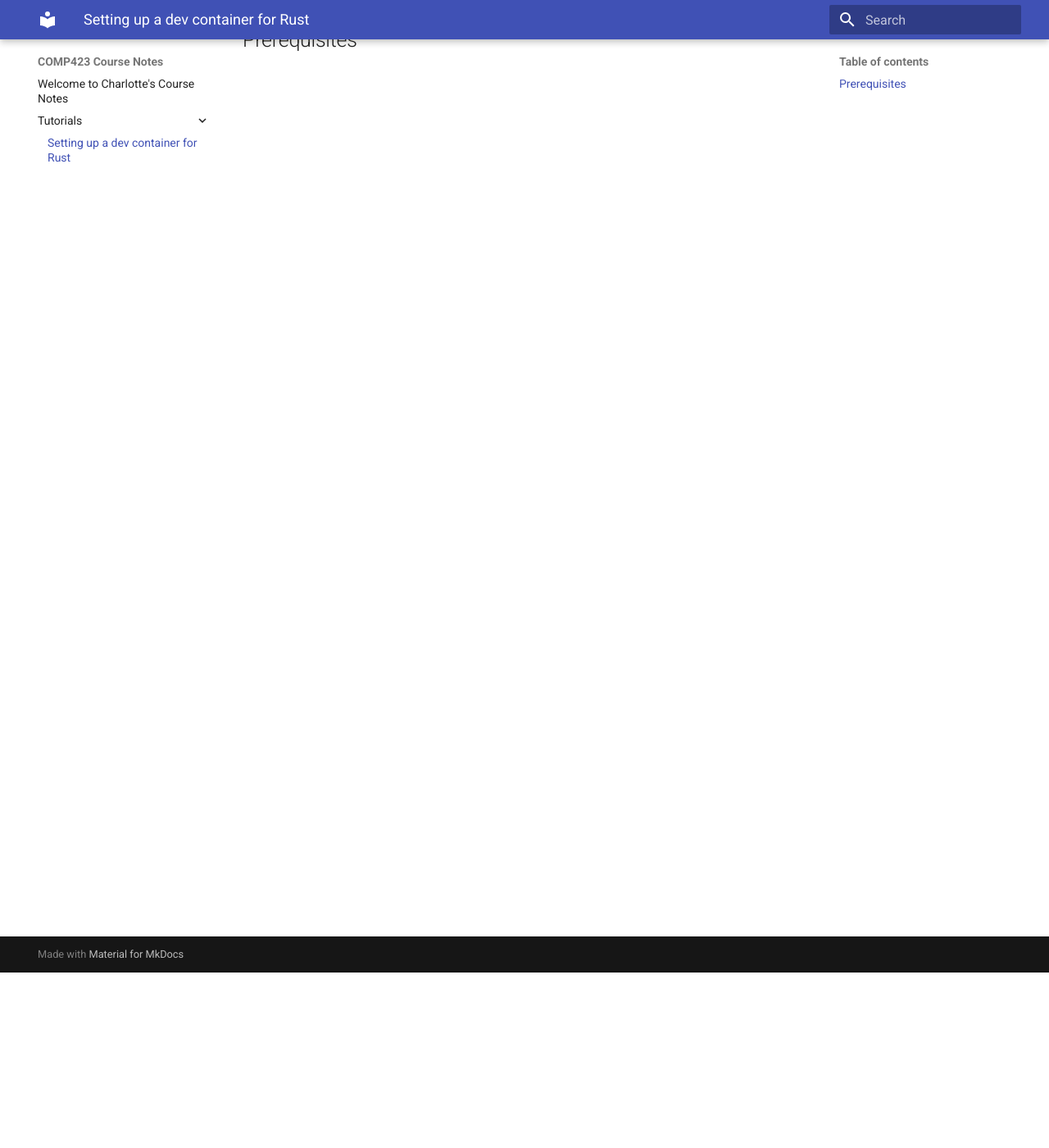
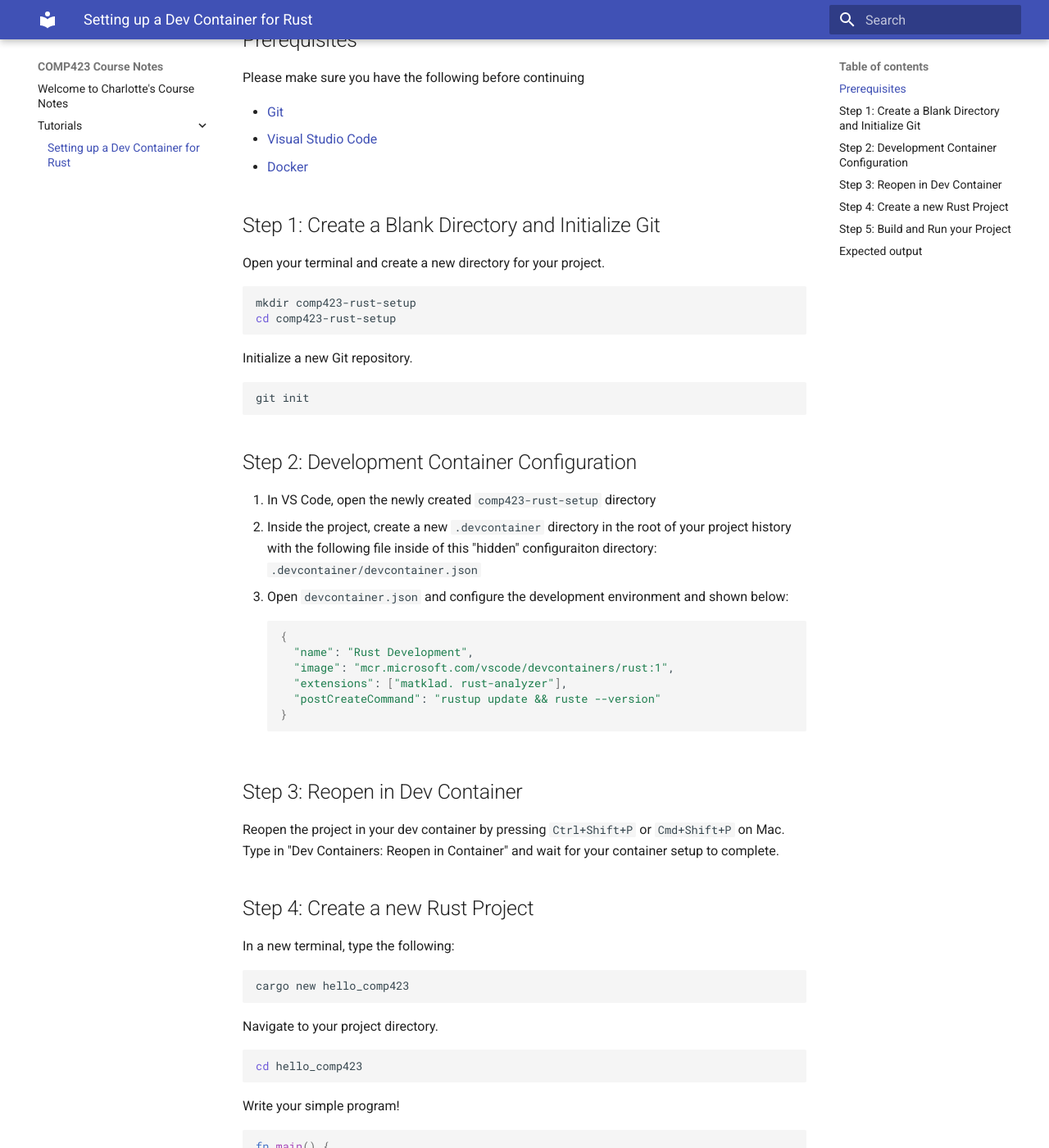
Before and after one commit to charlottetsui/comp423-course-notes, an MkDocs documentation site: the page built from docs/tutorials/rust-setup.md, in a window 1280 px wide and 1400 px high, scrolled down 214 px. Shown: the whole window at 82% size. Built offline with MkDocs 1.6.1 and Material for MkDocs 9.7.7, drawn with Linux system fonts in a browser that asks for light colours; some of the changed text lies outside the part shown.

Commit message:
finish rust setup tutorial

````diff
--- a/docs/tutorials/rust-setup.md
+++ b/docs/tutorials/rust-setup.md
@@ -1,4 +1,4 @@
-# Setting up a dev container for Rust
+# Setting up a Dev Container for Rust
 
 * Primary author: [Charlotte Tsui](https://github.com/charlottetsui/comp423-course-notes)
 
@@ -18,3 +18,69 @@ Admonitions for important notes and warnings
 You can cite and reuse instructions from the 423 MkDocs tutorial if useful. -->
 
 ## Prerequisites
+Please make sure you have the following before continuing
+
+- [Git](https://git-scm.com/)
+- [Visual Studio Code](https://code.visualstudio.com/)
+- [Docker](https://www.docker.com/)
+
+## Step 1: Create a Blank Directory and Initialize Git
+Open your terminal and create a new directory for your project.
+
+```bash
+mkdir comp423-rust-setup
+cd comp423-rust-setup
+```
+
+Initialize a new Git repository.
+
+```bash
+git init
+```
+
+## Step 2: Development Container Configuration
+1. In VS Code, open the newly created `comp423-rust-setup` directory
+2. Inside the project, create a new `.devcontainer` directory in the root of your project history with the following file inside of this "hidden" configuraiton directory:
+`.devcontainer/devcontainer.json`
+3. Open `devcontainer.json` and configure the development environment and shown below:
+```bash
+{
+  "name": "Rust Development",
+  "image": "mcr.microsoft.com/vscode/devcontainers/rust:1",
+  "extensions": ["matklad. rust-analyzer"],
+  "postCreateCommand": "rustup update && ruste --version"
+}
+```
+
+## Step 3: Reopen in Dev Container
+Reopen the project in your dev container by pressing `Ctrl+Shift+P` or `Cmd+Shift+P` on Mac. Type in "Dev Containers: Reopen in Container" and wait for your container setup to complete.
+
+## Step 4: Create a new Rust Project
+In a new terminal, type the following:
+```bash
+cargo new hello_comp423
+```
+Navigate to your project directory.
+```bash
+cd hello_comp423
+```
+Write your simple program!
+```rust
+fn main() {
+    println!("Hello, COMP423!");
+}
+```
+
+## Step 5: Build and Run your Project
+Build your project using **Cargo**. Open a new VS Code terminal and type:
+```bash
+cargo build
+```
+Run your project using Cargo
+```bash
+cargo run
+```
+## Expected output
+```bash
+Hello COMP423!
+```
````
Also changed, not shown: docs/index.md (+1 -1 lines).
